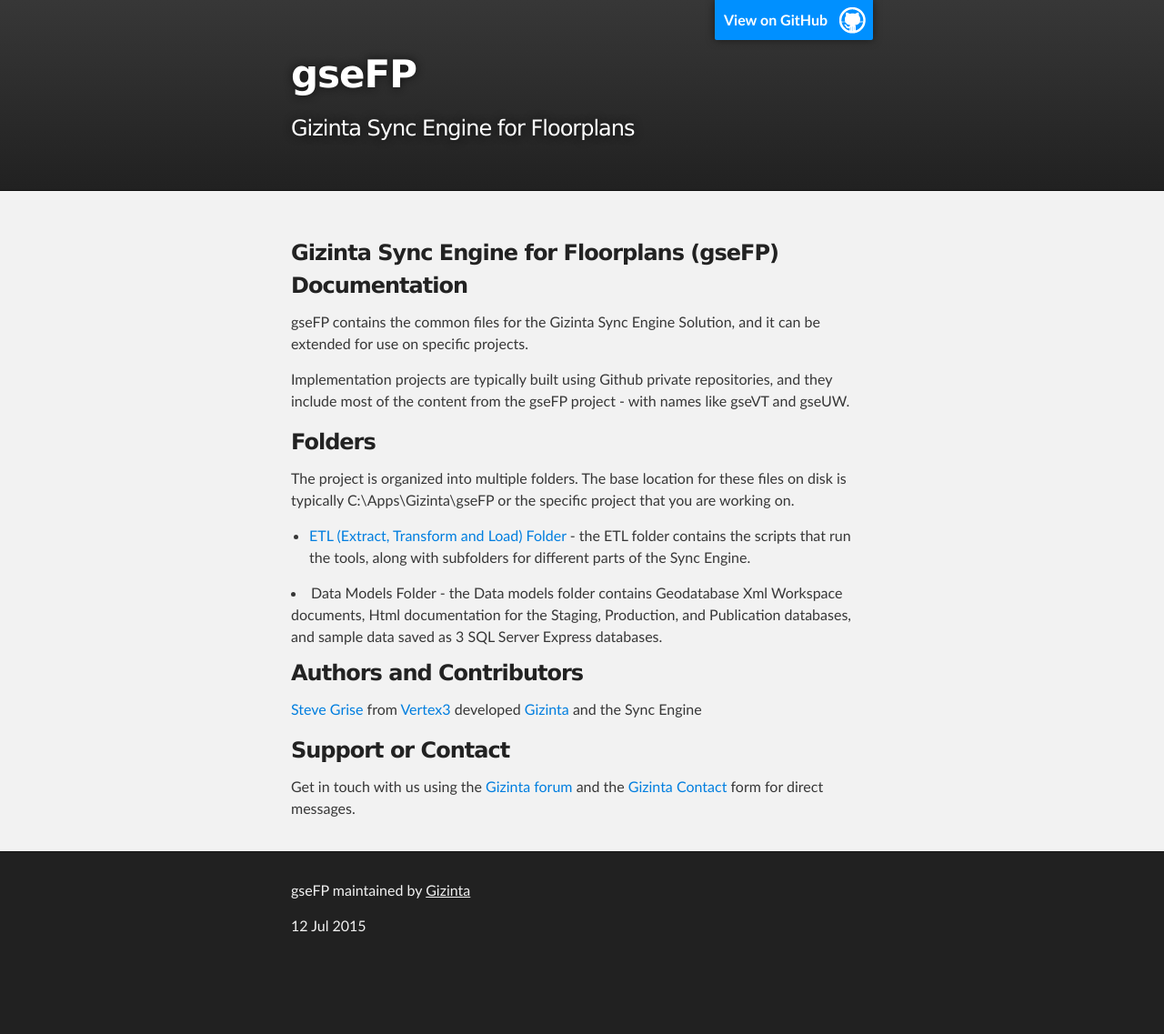
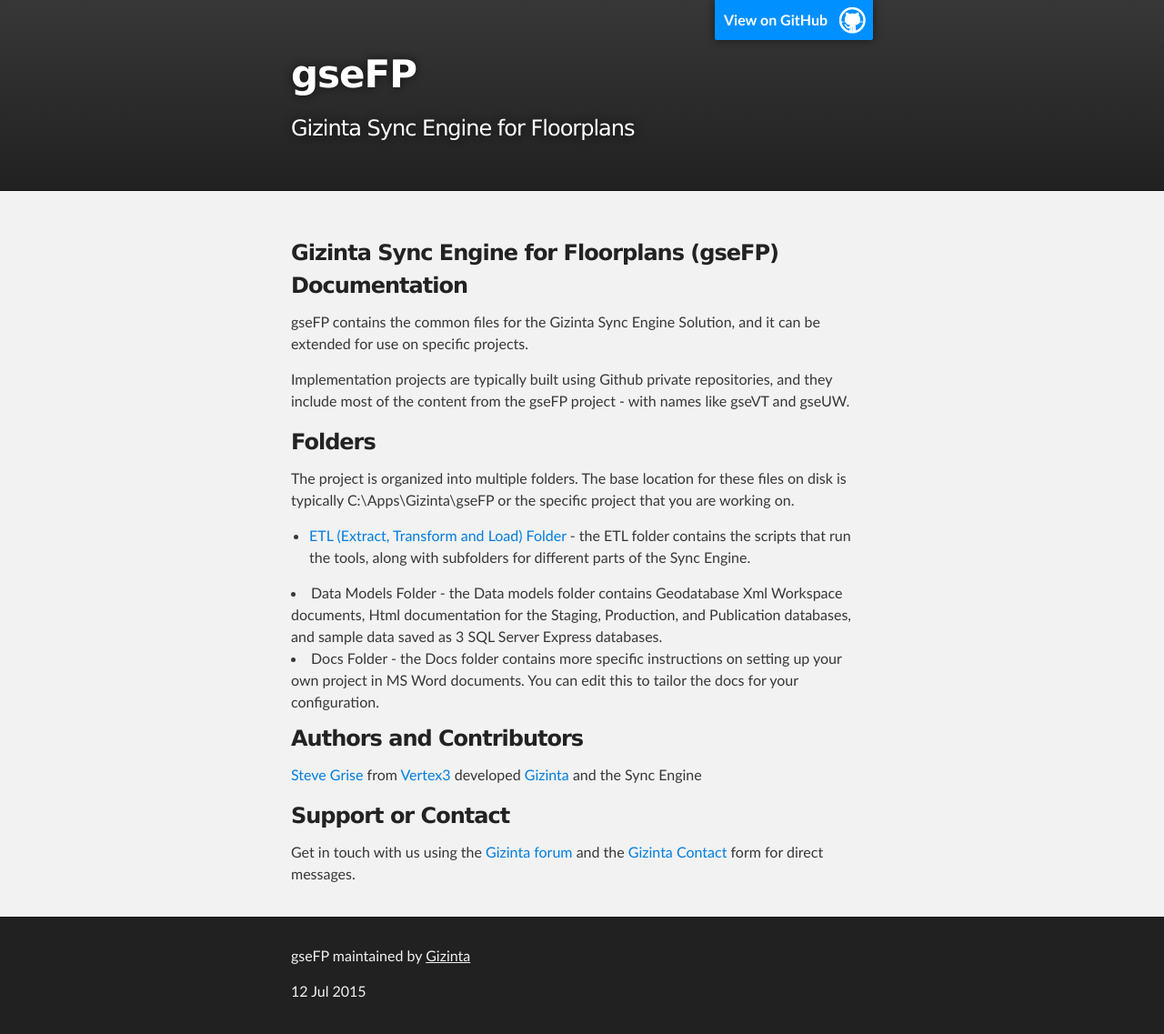
Before and after one commit to Gizinta/gseFP, a Jekyll site: the page built from index.html, in a window 1280 px wide. Shown: the whole page at 91% size. Built offline with Jekyll 4.4.1, drawn with Linux system fonts in a browser that asks for light colours; before the commit the page ends 1065 px from its top, so only the background shows below that.

Commit message:
add Docs folder

```diff
--- a/index.html
+++ b/index.html
@@ -24,6 +24,7 @@
   <li><a href="{{ site.url }}ETL/index.html">ETL (Extract, Transform and Load) Folder</a> - the ETL folder contains the scripts that run the tools, along with subfolders for different parts of the Sync Engine.</li>
 </ul>
   <li>Data Models Folder - the Data models folder contains Geodatabase Xml Workspace documents, Html documentation for the Staging, Production, and Publication databases, and sample data saved as 3 SQL Server Express databases.</li>
+  <li>Docs Folder - the Docs folder contains more specific instructions on setting up your own project in MS Word documents. You can edit this to tailor the docs for your configuration.</li>
         <h3>Authors and Contributors</h3>
         <p><a href="https://github.com/SteveGrise" target='new' class="user-mention">Steve Grise</a> from <a href="https://github.com/Vertex3" target='new' class="user-mention">Vertex3</a> developed <a href="https://github.com/Gizinta/gzTools"  target='new' class="user-mention">Gizinta</a> and the Sync Engine</p>
 
```
